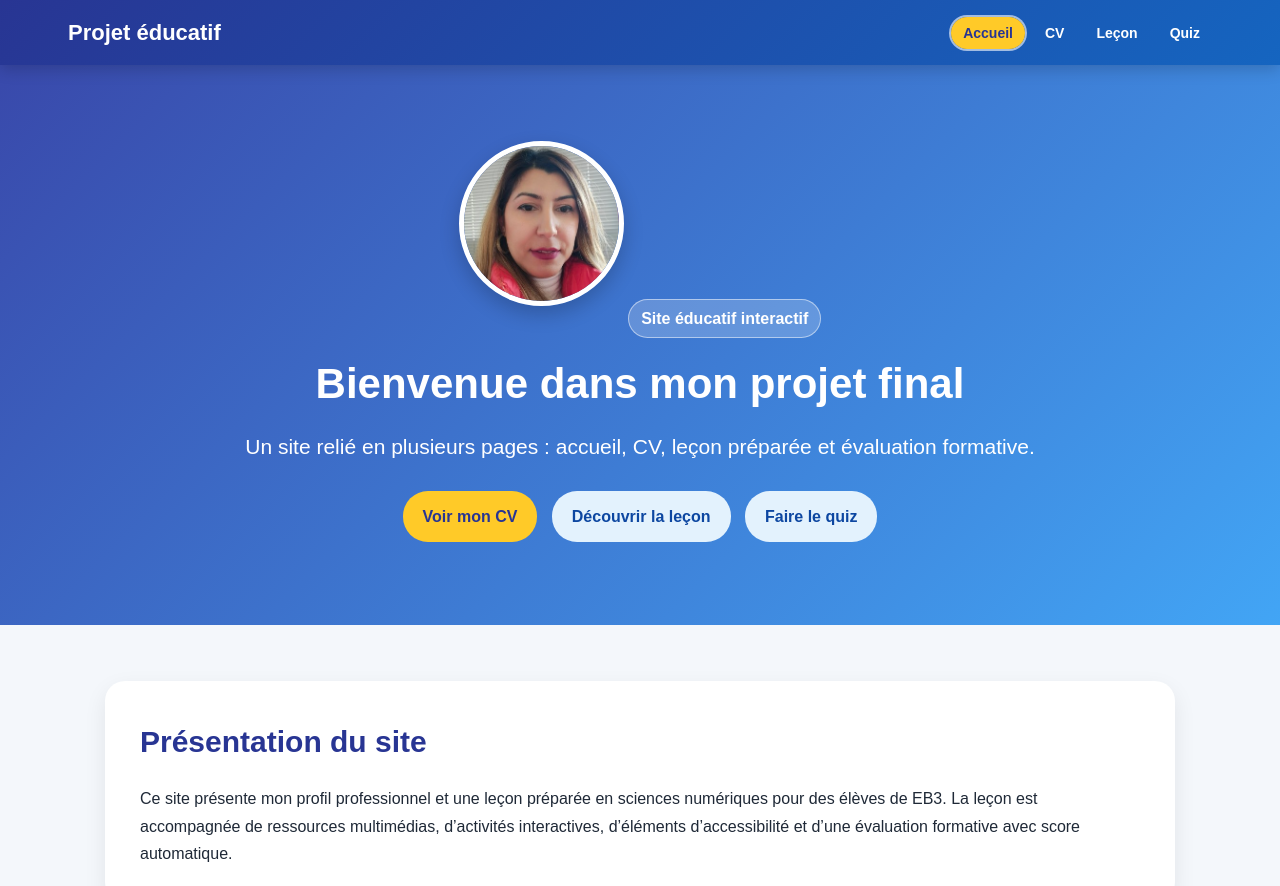
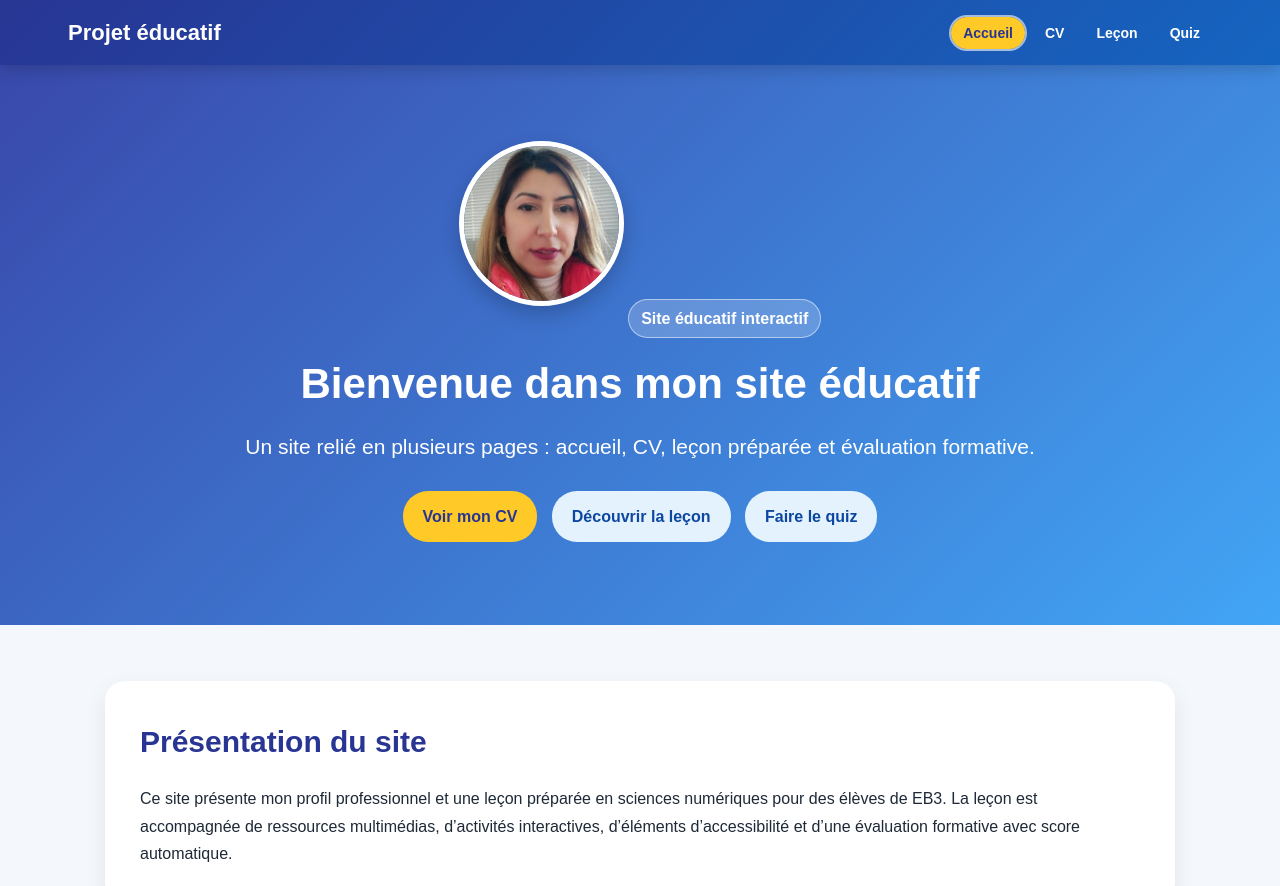
Before and after one commit to rh-portfolio-lessons/rh-portfolio-lessons.github.io, a plain HTML site: page index.html in a window 1280 px wide. Shown: the top 886 px of the page. Drawn offline with Linux system fonts and the light colour scheme.

Commit message:
Update index.html

```diff
--- a/index.html
+++ b/index.html
@@ -26,7 +26,7 @@
     <div class="hero-content">
       <img src="Rita.jpg.jpg" alt="Photo de Rita EL HELOU ZGHEIB" class="profile-img">
       <p class="eyebrow">Site éducatif interactif</p>
-      <h1>Bienvenue dans mon projet final</h1>
+      <h1>Bienvenue dans mon site éducatif</h1>
       <p class="subtitle">Un site relié en plusieurs pages : accueil, CV, leçon préparée et évaluation formative.</p>
       <div class="page-actions">
         <a href="cv.html" class="btn">Voir mon CV</a>
@@ -68,7 +68,7 @@
         </article>
       </div>
     </section>
-
+<!--
     <section class="section">
       <h2>Critères du projet final</h2>
       <ul class="custom-list checklist">
@@ -78,7 +78,7 @@
         <li><strong>Accessibilité :</strong> menu clair, textes alternatifs, contraste, boutons lisibles et design responsive.</li>
         <li><strong>Justification pédagogique :</strong> présente dans la page de leçon.</li>
       </ul>
-    </section>
+    </section> -->
   </main>
 
   <footer>
```
